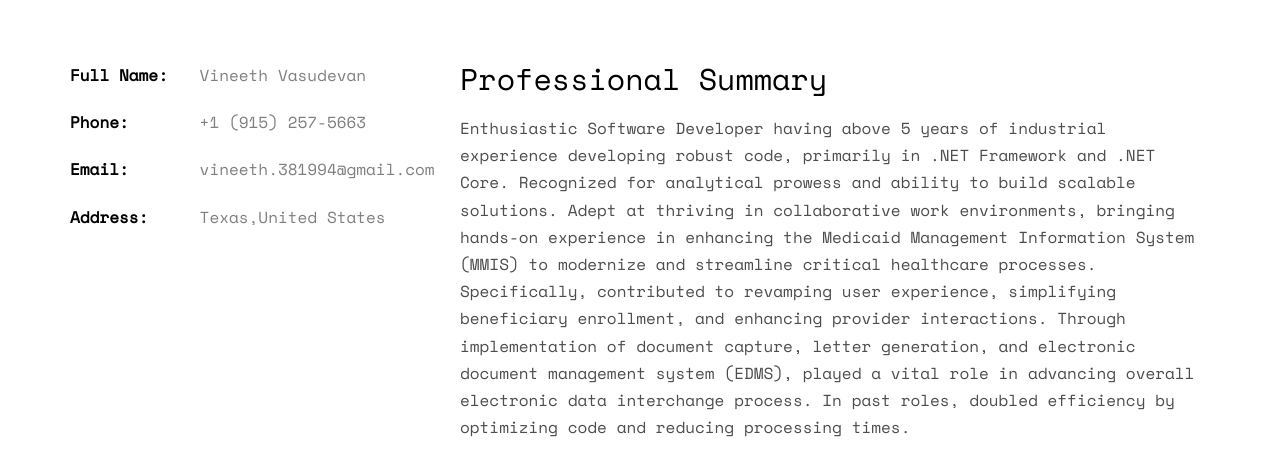
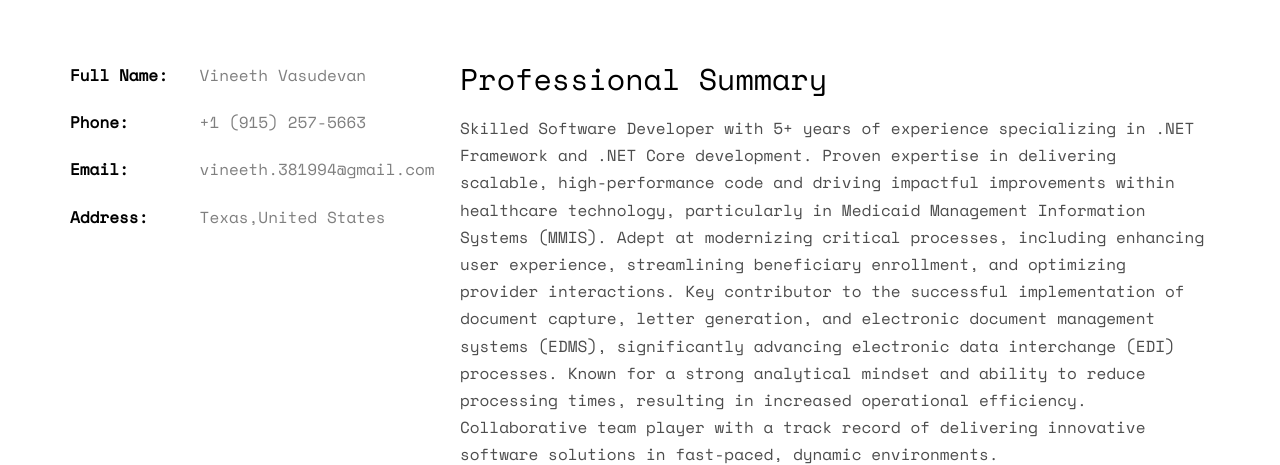
Before and after one commit to VineethVasudevan/Portfolio, a plain HTML site: page index.html in a window 1280 px wide. Shown: the part 1010-1475 px from the top of the page. Drawn offline with nearby package versions, Linux system fonts and the light colour scheme; files whose address does not match are found by name; a web font is replaced by a local one.

Commit message:
Modified resume - March

```diff
--- a/index.html
+++ b/index.html
@@ -75,14 +75,14 @@
 				</div>
 				<div class="col-md-8">
 					<h2>Professional Summary</h2>
-					<p>Enthusiastic Software Developer having above 5 years of industrial experience developing robust code, primarily in .NET
-						Framework and .NET Core. Recognized for analytical prowess and ability to build scalable solutions. Adept at thriving in
-						collaborative work environments, bringing hands-on experience in enhancing the Medicaid Management Information
-						System (MMIS) to modernize and streamline critical healthcare processes. Specifically, contributed to revamping user
-						experience, simplifying beneficiary enrollment, and enhancing provider interactions. Through implementation of
-						document capture, letter generation, and electronic document management system (EDMS), played a vital role in
-						advancing overall electronic data interchange process. In past roles, doubled efficiency by optimizing code and reducing
-						processing times.</p>
+					<p>Skilled Software Developer with 5+ years of experience specializing in .NET Framework and .NET Core development.
+						Proven expertise in delivering scalable, high-performance code and driving impactful improvements within healthcare
+						technology, particularly in Medicaid Management Information Systems (MMIS). Adept at modernizing critical processes,
+						including enhancing user experience, streamlining beneficiary enrollment, and optimizing provider interactions. Key
+						contributor to the successful implementation of document capture, letter generation, and electronic document
+						management systems (EDMS), significantly advancing electronic data interchange (EDI) processes. Known for a strong
+						analytical mindset and ability to reduce processing times, resulting in increased operational efficiency. Collaborative
+						team player with a track record of delivering innovative software solutions in fast-paced, dynamic environments.</p>
 					<p>
 						<ul class="fh5co-social-icons">
 							<li><a href="https://www.linkedin.com/in/vineethvasudevan94"><i class="icon-linkedin2"></i></a></li>
```
Also changed, not shown: 3 other files.
